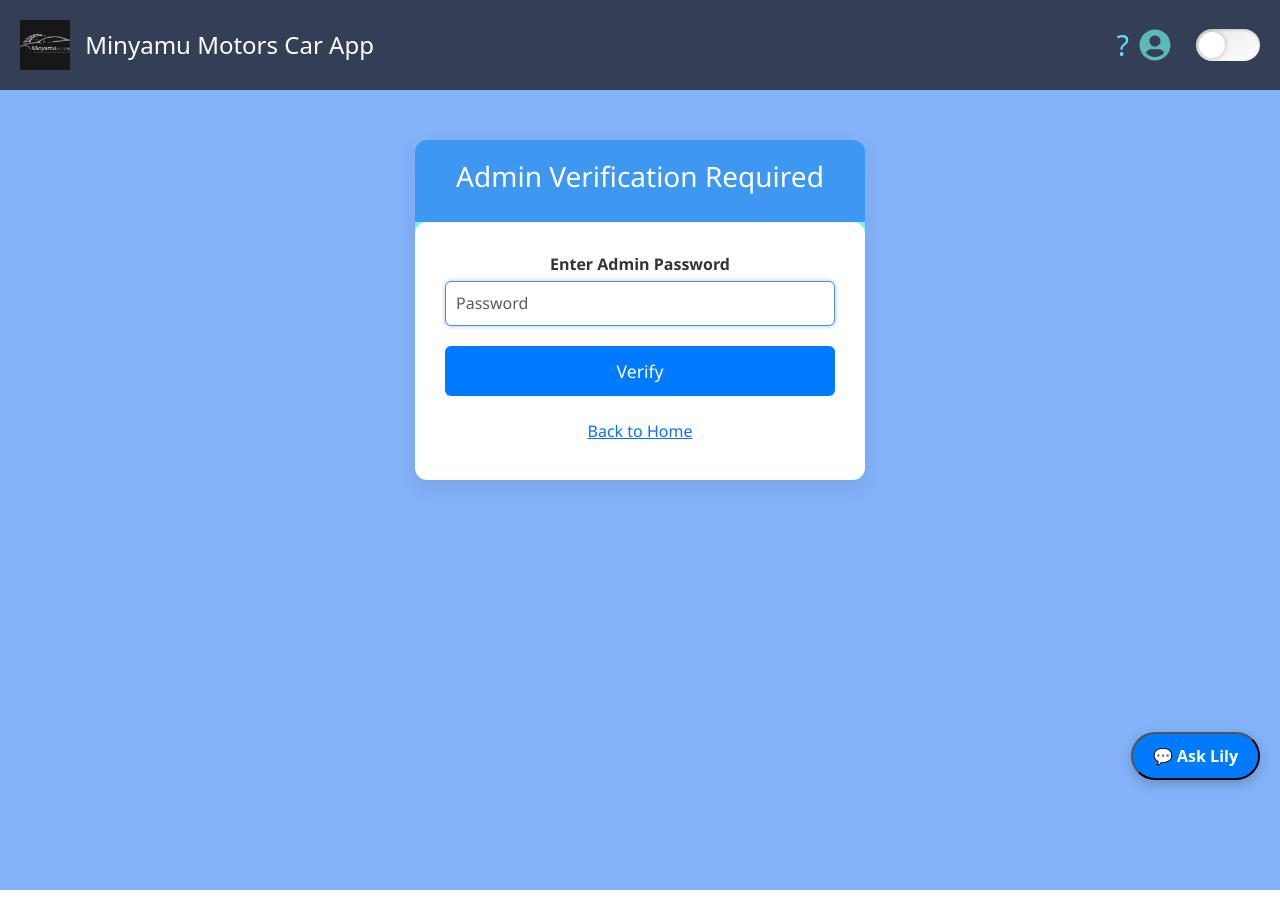
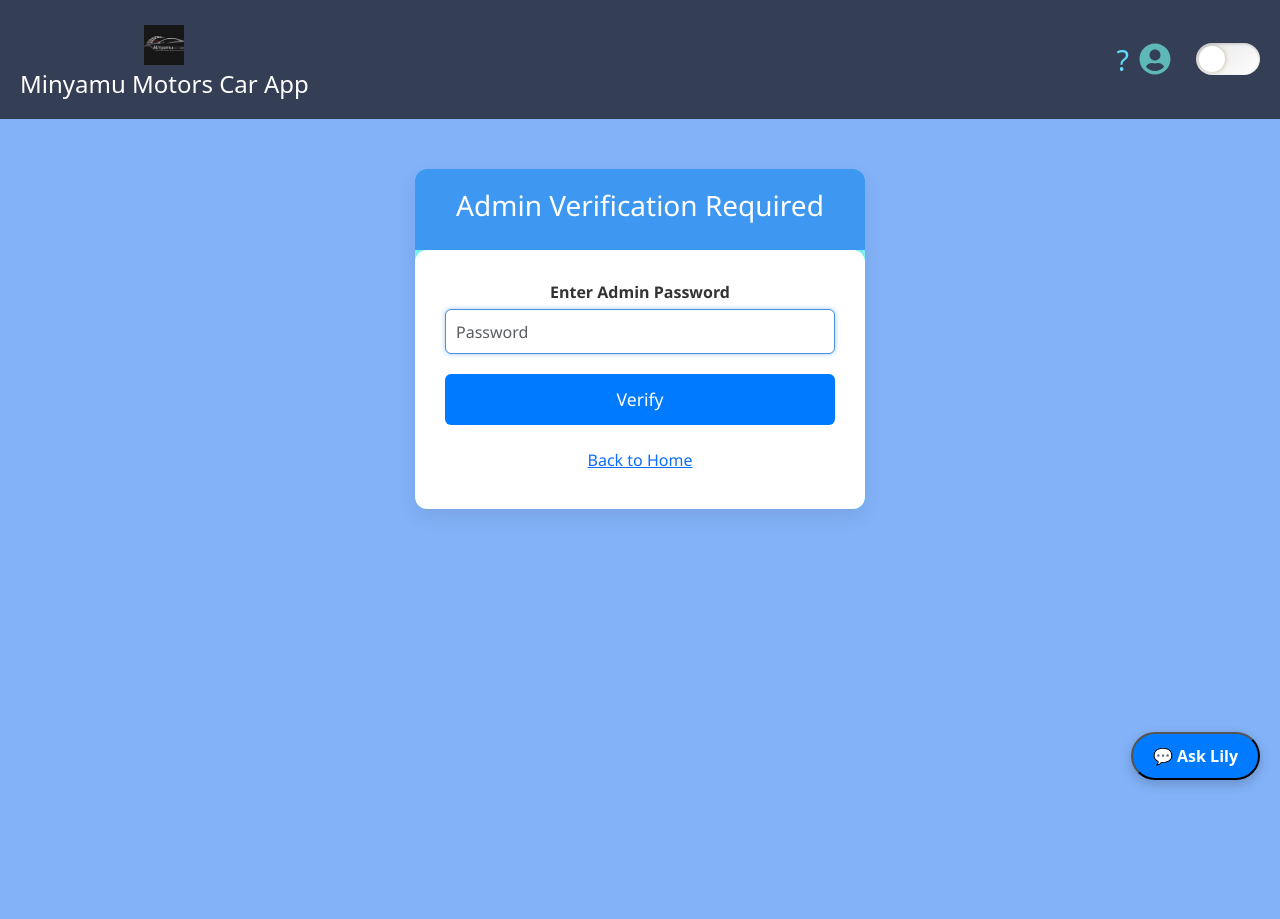
Before and after one commit to stano-hub/minyamu-motors, a React (Create React App) app: page /AddProducts in a window 1280 px wide. Before the commit the page ends 890 px from the top, so only its background shows below. Built offline with nearby package versions, Linux system fonts and the light colour scheme.

Commit message:
Update App.css

```diff
--- a/src/App.css
+++ b/src/App.css
@@ -66,24 +66,27 @@ body {
 
 .header-content {
   display: flex;
-  align-items: center;
-  gap: 15px;
-}
-
-.App-logo {
-  height: 50px;
-  width: auto;
-  transition: filter var(--transition-medium);
-}
-
-.dark-mode .App-logo {
-  filter: invert(100%);
+  flex-direction: column; /* Stack title and logo vertically */
+  align-items: center;     /* Center horizontally */
+  gap: 5px;                /* Space between title and logo */
 }
 
 .App-title {
   font-size: 1.5rem;
   margin: 0;
   color: inherit;
+  text-align: center;
+}
+
+.App-logo {
+  height: 40px;
+  width: auto;
+  margin-top: 5px;
+  transition: filter var(--transition-medium);
+}
+
+.dark-mode .App-logo {
+  filter: invert(100%);
 }
 
 .header-links {
@@ -218,6 +221,7 @@ input:checked + .toggle-slider:before {
   z-index: var(--z-chat);
   overflow: hidden;
   transition: all var(--transition-medium);
+  overflow-y: auto;
 }
 
 /* ===== Animations ===== */
@@ -272,10 +276,11 @@ input:checked + .toggle-slider:after {
   }
 
   .App-logo {
-    height: 40px;
+    height: 30px;
   }
 }
 
+/* ===== Loading Spinner ===== */
 .loading-spinner {
   display: inline-block;
   width: 50px;
```
